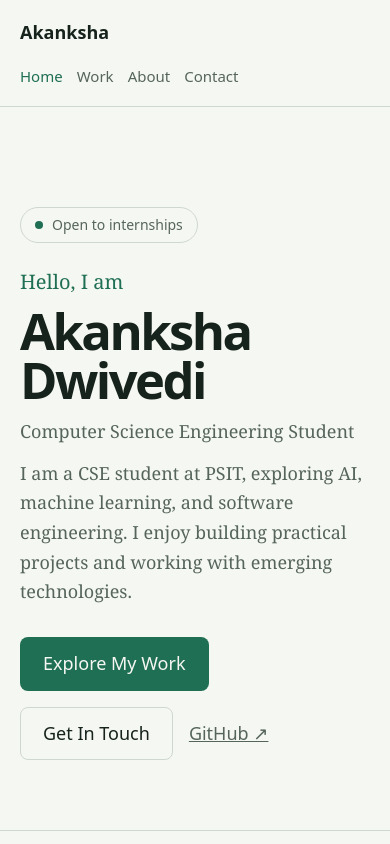
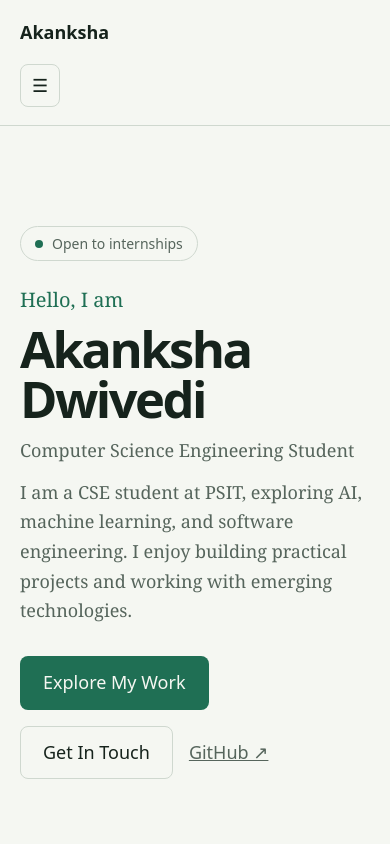
Before and after one commit to Akanksha-1708/Portfolio, a React app: page / in a window 390 px wide. Shown: the top 844 px of the page. Built offline with nearby package versions, Linux system fonts and the light colour scheme; the HTML template or start-up script is replaced by a standard one.

Commit message:
Add responsive mobile navigation

```diff
--- a/src/App.jsx
+++ b/src/App.jsx
@@ -1,4 +1,44 @@
 
+// import { NavLink, Route, Routes, Link } from 'react-router-dom';
+// import Home from './pages/Home.jsx';
+// import Work from './pages/Work.jsx';
+// import About from './pages/About.jsx';
+// import ProjectDetails from './pages/ProjectDetails.jsx';
+// import Contact from './pages/Contact.jsx';
+// import NotFound from './pages/NotFound.jsx';
+// import Footer from './components/Footer.jsx';
+
+// export default function App() {
+//   return (
+//     <>
+//       <header className="bar">
+//         <Link to="/" className="bar-name">Akanksha</Link>
+
+//         <nav aria-label="Main navigation">
+//           <NavLink to="/" end>Home</NavLink>
+//           <NavLink to="/work">Work</NavLink>
+//           <NavLink to="/about">About</NavLink>
+//           <NavLink to="/contact">Contact</NavLink>
+//         </nav>
+//       </header>
+
+//       <main>
+//         <Routes>
+//           <Route path="/" element={<Home />} />
+//           <Route path="/work" element={<Work />} />
+//           <Route path="/work/:slug" element={<ProjectDetails />} />
+//           <Route path="/about" element={<About />} />
+//           <Route path="/contact" element={<Contact />} />
+//           <Route path="*" element={<NotFound />} />
+//         </Routes>
+//       </main>
+//       <Footer />
+//     </>
+//   );
+// }
+
+
+import { useState } from 'react';
 import { NavLink, Route, Routes, Link } from 'react-router-dom';
 import Home from './pages/Home.jsx';
 import Work from './pages/Work.jsx';
@@ -9,16 +49,37 @@ import NotFound from './pages/NotFound.jsx';
 import Footer from './components/Footer.jsx';
 
 export default function App() {
+  const [menuOpen, setMenuOpen] = useState(false);
+
+  const closeMenu = () => setMenuOpen(false);
+
   return (
     <>
       <header className="bar">
-        <Link to="/" className="bar-name">Akanksha</Link>
+        <Link to="/" className="bar-name" onClick={closeMenu}>
+          Akanksha
+        </Link>
 
-        <nav aria-label="Main navigation">
-          <NavLink to="/" end>Home</NavLink>
-          <NavLink to="/work">Work</NavLink>
-          <NavLink to="/about">About</NavLink>
-          <NavLink to="/contact">Contact</NavLink>
+        <button
+          type="button"
+          className="mobile-menu-toggle"
+          aria-label={menuOpen ? 'Close navigation menu' : 'Open navigation menu'}
+          aria-expanded={menuOpen}
+          aria-controls="main-navigation"
+          onClick={() => setMenuOpen((open) => !open)}
+        >
+          {menuOpen ? '✕' : '☰'}
+        </button>
+
+        <nav
+          id="main-navigation"
+          className={menuOpen ? 'is-open' : ''}
+          aria-label="Main navigation"
+        >
+          <NavLink to="/" end onClick={closeMenu}>Home</NavLink>
+          <NavLink to="/work" onClick={closeMenu}>Work</NavLink>
+          <NavLink to="/about" onClick={closeMenu}>About</NavLink>
+          <NavLink to="/contact" onClick={closeMenu}>Contact</NavLink>
         </nav>
       </header>
 
@@ -32,6 +93,7 @@ export default function App() {
           <Route path="*" element={<NotFound />} />
         </Routes>
       </main>
+
       <Footer />
     </>
   );
--- a/src/styles.css
+++ b/src/styles.css
@@ -35,41 +35,25 @@ button:focus-visible {
   outline-offset: 4px;
 }
 
-/* ===== Navigation ===== */
-.bar {
-  position: sticky;
-  top: 0;
-  z-index: 10;
-  display: flex;
-  justify-content: space-between;
-  align-items: center;
-  padding: 18px var(--pad);
-  font-family: var(--display);
-  background: var(--bg);
-  border-bottom: 1px solid var(--line);
+
+/* Navigation */
+.bar { position: sticky; top: 0; z-index: 10; display: flex; justify-content: space-between; align-items: center; gap: 20px; padding: 18px var(--pad); font-family: var(--display); background: var(--bg); border-bottom: 1px solid var(--line); }
+.bar-name { text-decoration: none; font-weight: 600; flex-shrink: 0; }
+.bar nav { display: flex; flex-wrap: wrap; gap: 22px; align-items: center; }
+.bar nav a { color: var(--muted); text-decoration: none; }
+.bar nav a:hover, .bar nav a.active { color: var(--accent); }
+.mobile-menu-toggle { display: none; font: inherit; color: var(--ink); background: transparent; border: 1px solid var(--line); border-radius: 8px; padding: 6px 11px; cursor: pointer; }
+
+@media (max-width: 720px) {
+  .bar { flex-wrap: wrap; align-items: center; gap: 14px; }
+  .mobile-menu-toggle { display: block; }
+  .bar nav { display: none; width: 100%; flex-direction: column; align-items: flex-start; gap: 0; padding-top: 8px; }
+  .bar nav.is-open { display: flex; }
+  .bar nav a { width: 100%; padding: 10px 0; }
 }
 
-.bar-name { text-decoration: none; font-weight: 600; }
-
-.bar nav {
-  display: flex;
-  flex-wrap: wrap;
-  gap: 22px;
-  align-items: center;
-}
-
-.bar nav a { color: var(--muted); text-decoration: none; }
-.bar nav a:hover,
-.bar nav a.active { color: var(--accent); }
-
-.bar button {
-  font: inherit;
-  color: var(--ink);
-  background: none;
-  cursor: pointer;
-  border: 1px solid var(--line);
-  border-radius: 99px;
-  padding: 4px 14px;
+@media (prefers-reduced-motion: reduce) {
+  .mobile-menu-toggle { transition: none; }
 }
 
 /* ===== Pages and sections ===== */
```
